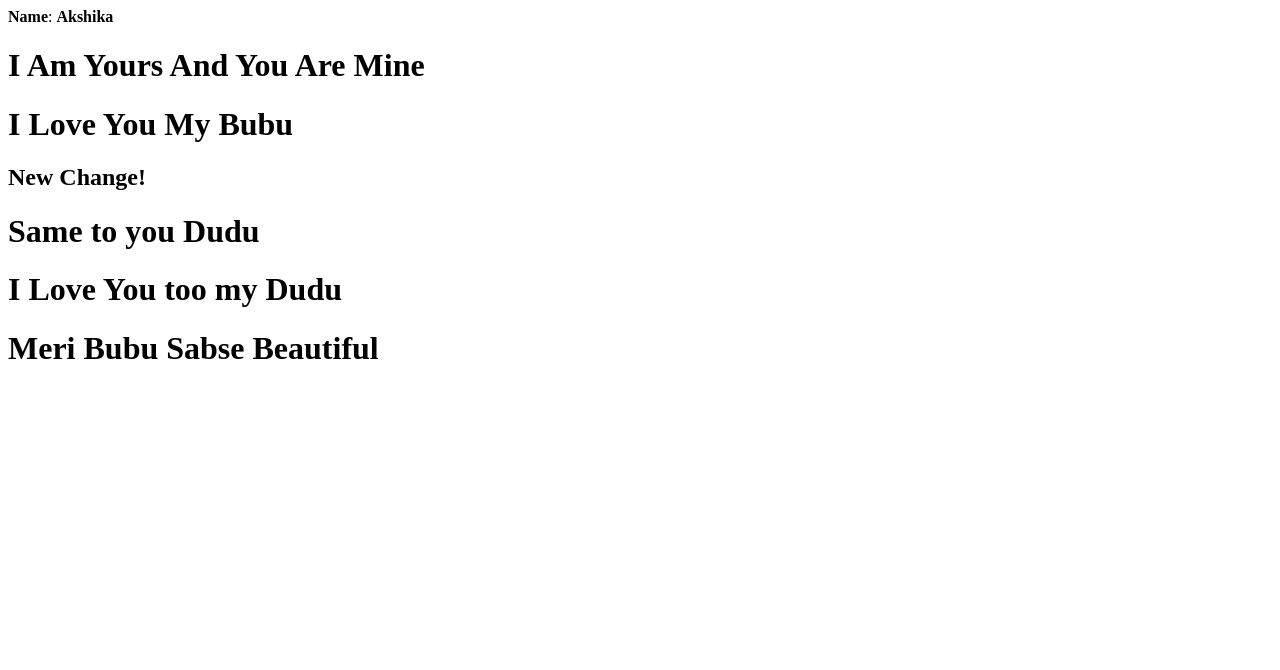
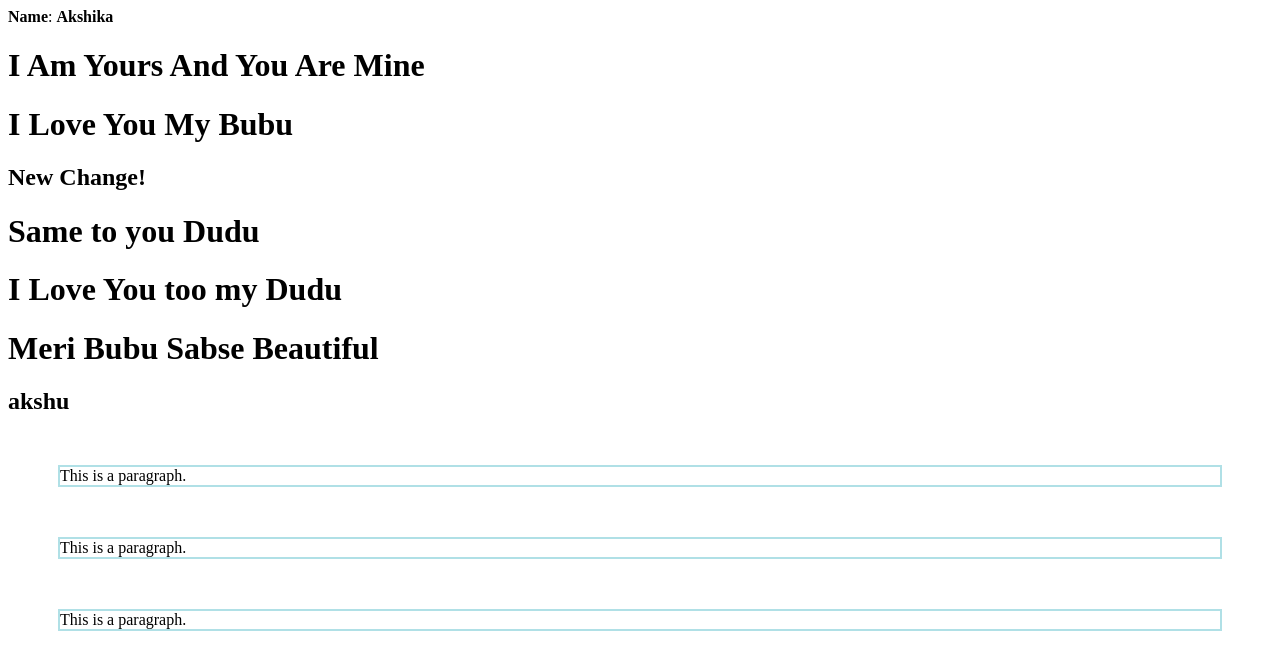
Before and after one commit to shrutikajagtap0201/test, a plain HTML site: page AkshikaFirst.html in a window 1280 px wide. Drawn offline with Linux system fonts and the light colour scheme.

Commit message:
Update AkshikaFirst.html
shrutika first commit

```diff
--- a/AkshikaFirst.html
+++ b/AkshikaFirst.html
@@ -1,4 +1,12 @@
 <html>
+<head>
+    <style>
+        p {
+          border: 2px solid powderblue;
+          margin: 50px;
+        }
+        </style>
+</head>
 <body>
     <b>Name</b>: <b>Akshika</b>
     <h1>I Am Yours And You Are Mine</h1>
@@ -10,5 +18,11 @@
 
             <!-- <Chnages from akshay>-->
             <h1>Meri Bubu Sabse Beautiful<h1>
+            <h2>akshu</h2>
+            <p>This is a paragraph.</p>
+<p>This is a paragraph.</p>
+<p>This is a paragraph.</p>
+
 </body>
+
 </html>
```
Lines whose indentation alone changed are shown as unchanged.
